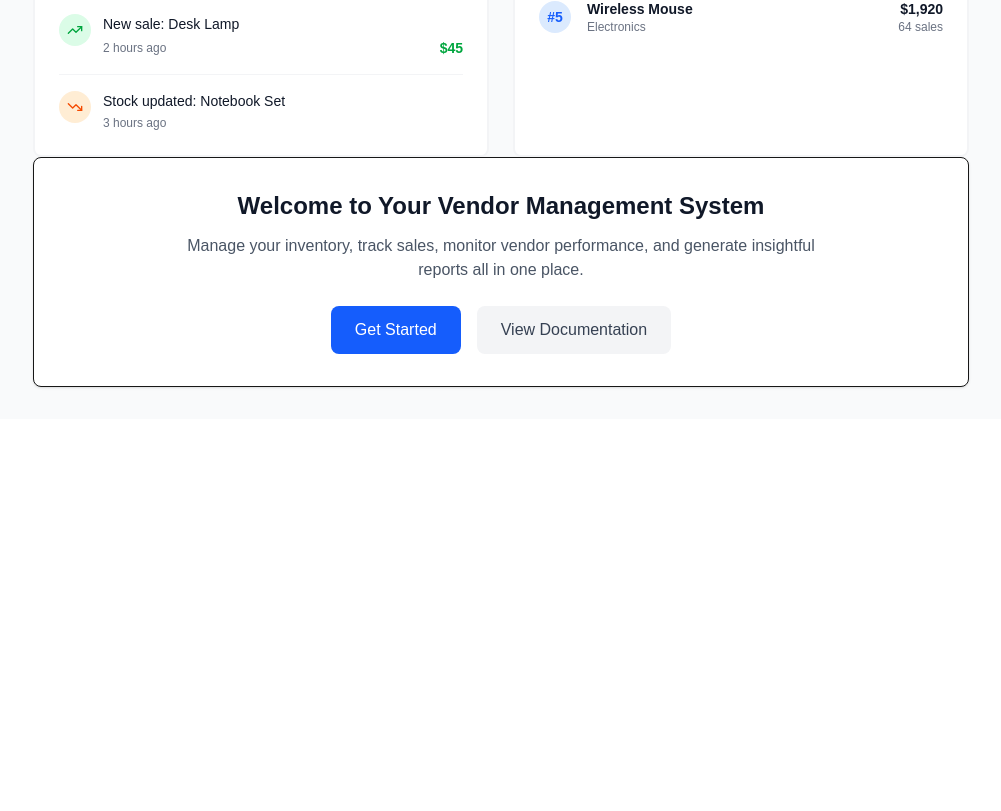
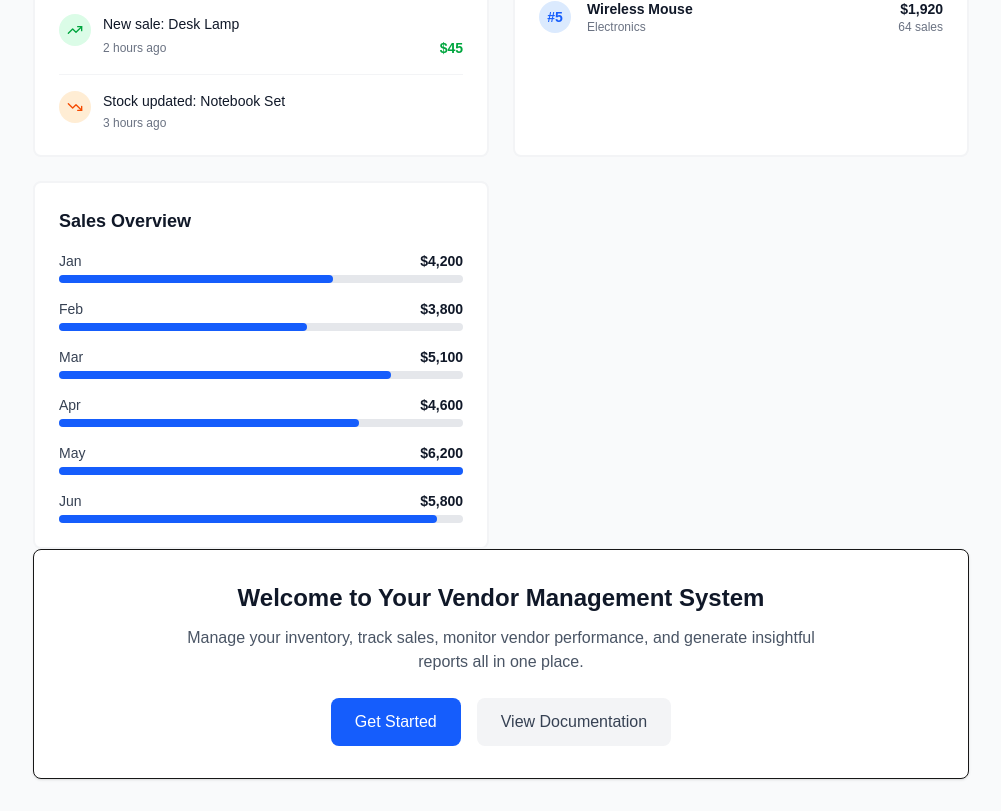
Before and after one commit to Ronelmelendrez/Vendors_inventory_system, a Next.js app in the folder frontend/: page /admin in a window 1280 px wide. Shown: the part 820-1631 px from the top of the page, without its empty margins (279-1280 px from the left). Before the commit the page ends 1239 px from the top, so only its background shows below. Built offline with nearby package versions, Linux system fonts and the light colour scheme; sample sign-in values are in the browser's storage.

Commit message:
feat: add SalesChart component to admin dashboard

```diff
--- a/frontend/src/app/admin/page.tsx
+++ b/frontend/src/app/admin/page.tsx
@@ -74,6 +74,7 @@ function AdminDashboard() {
             <div className="grid grid-cols-1 lg:grid-cols-2 gap-6 mt-6">
               <ActivityFeed />
               <TopProducts />
+              <SalesChart />
             </div>
 
             <WelcomeSection />
```
